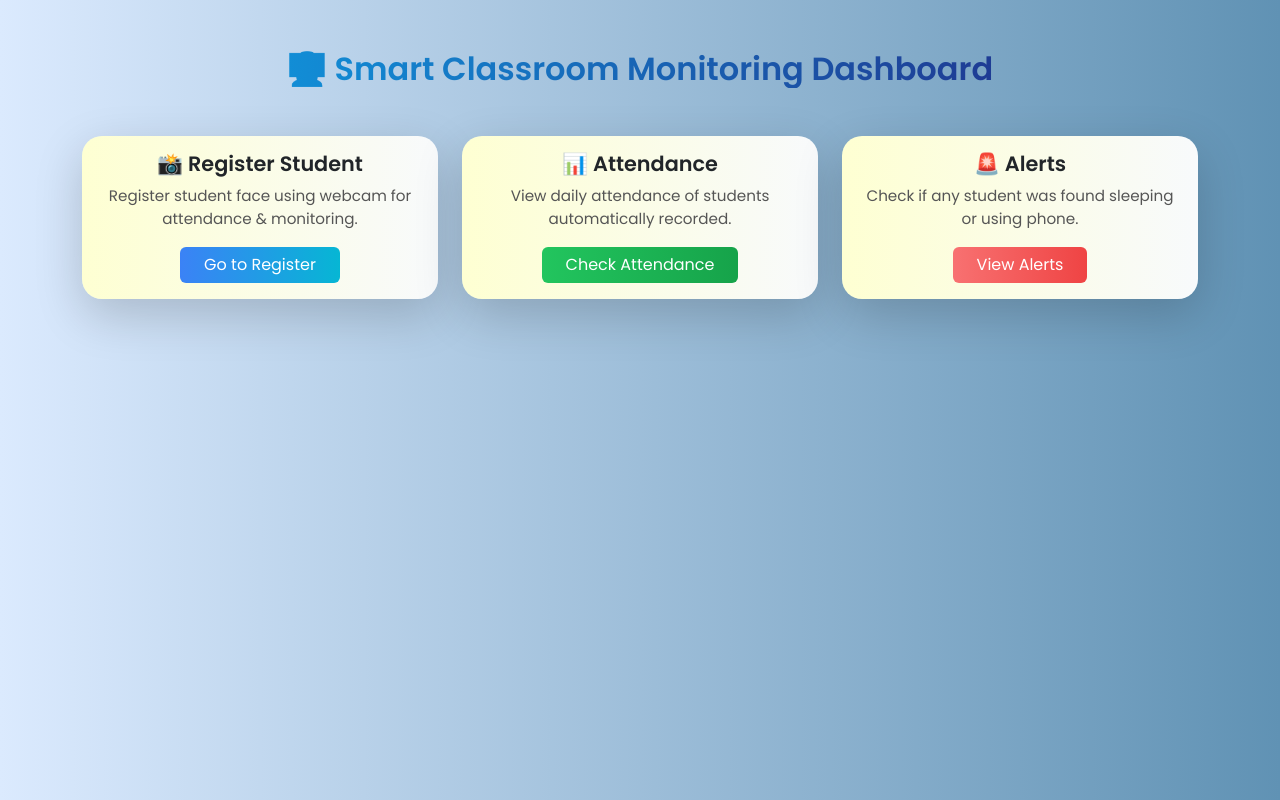
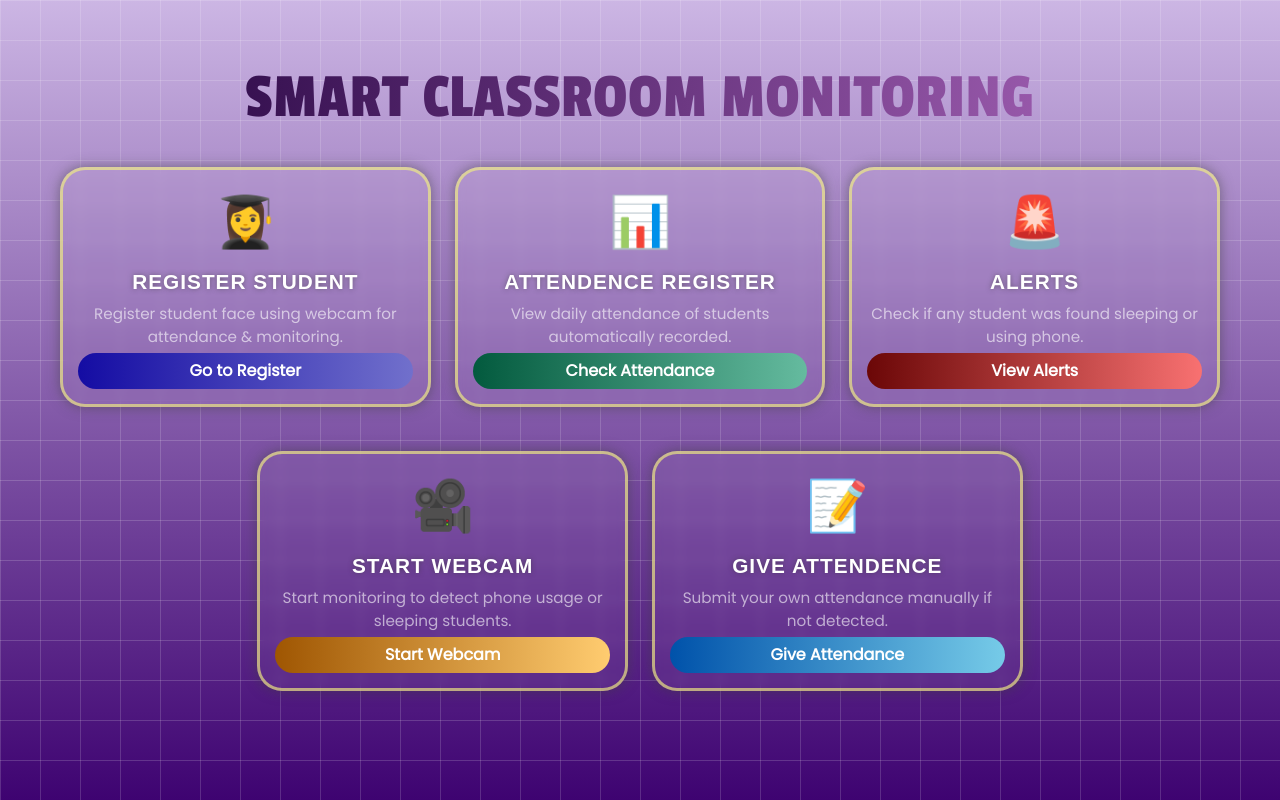
Before and after one commit to Ankshika1508/Smart-Classroom-Monitoring, a plain HTML site: page index.html in a window 1280 px wide. Drawn offline with nearby package versions, Linux system fonts and the light colour scheme; a web font is replaced by a local one.

Commit message:
changed UI

```diff
--- a/index.html
+++ b/index.html
@@ -3,113 +3,221 @@
 <head>
   <meta charset="UTF-8" />
   <meta name="viewport" content="width=device-width, initial-scale=1" />
-  <title>Teacher Dashboard - Classroom Monitor</title>
+  <title>Smart Classroom Monitoring</title>
 
   <!-- Bootstrap CDN -->
   <link href="https://cdn.jsdelivr.net/npm/bootstrap@5.3.3/dist/css/bootstrap.min.css" rel="stylesheet" />
 
   <!-- Google Fonts -->
-  <link href="https://fonts.googleapis.com/css2?family=Poppins:wght@400;600&display=swap" rel="stylesheet" />
+  <link href="https://fonts.googleapis.com/css2?family=DM+Serif+Display&family=Poppins&display=swap" rel="stylesheet" />
+  <link href="https://fonts.googleapis.com/css2?family=Passion+One&display=swap" rel="stylesheet" />
+  <link href="https://fonts.googleapis.com/css2?family=Iceland&display=swap" rel="stylesheet">
 
-  <!-- Custom CSS -->
+
   <style>
     body {
       font-family: 'Poppins', sans-serif;
-      background: linear-gradient(to right, #dbeafe, #6092b4);
+      background:
+        linear-gradient(to bottom, #ccb6e4, #3e0371),
+        linear-gradient(rgba(255, 255, 255, 0.163) 1px, transparent 1px),
+        linear-gradient(90deg, rgba(255, 255, 255, 0.156) 1px, transparent 1px);
+      background-size: cover, 40px 40px, 40px 40px;
+      background-blend-mode: overlay;
       min-height: 100vh;
-      padding-top: 50px;
+      color: white;
+      padding-top: 40px;
+      overflow: hidden;
     }
 
     h2 {
-      font-weight: 600;
-      background: linear-gradient(to right, #0ea5e9, #222481);
+      font-family: 'Passion One', cursive;
+      font-size: 4.0rem;
+      letter-spacing: 0.5px;
+      background: linear-gradient(to right, #21013d, #ad68be);
       -webkit-background-clip: text;
       -webkit-text-fill-color: transparent;
+      text-align: center;
+      margin-bottom: 30px;
+    }
+
+    h2:hover {
+  transform: scale(1.05);
+  text-shadow:  0 0 30px #be95e9;
+  transition: all 0.5s ease-in-out;
+}
+
+
+    .container {
+      padding: 20px;
+      max-width: 1200px;
     }
 
     .card {
-      border: none;
-      border-radius: 20px;
-      transition: transform 0.3s ease, box-shadow 0.3s ease;
-      background: linear-gradient(to right, #feffd2, #f8fafc);
+      background: rgba(255, 255, 255, 0.05);
+      border: 3px solid rgba(241, 237, 129, 0.666);
+      backdrop-filter: blur(5px);
+      border-radius: 25px;
+      padding: 15px;
+      height: 240px;
+      color: white;
+      text-align: center;
+      box-shadow: 0 0 13px rgba(65, 65, 65, 0.558);
+      display: flex;
+      flex-direction: column;
+      justify-content: space-between;
     }
 
     .card:hover {
-      transform: translateY(-5px);
-      box-shadow: 0 8px 20px rgba(0, 0, 0, 0.1);
+      transform: scale(1.05);
+      box-shadow: 0 0 30px rgba(241, 233, 80, 0.714);
+    }
+
+    .card-icon {
+      font-size: 50px;
     }
 
 .card-title {
   font-size: 1.3rem;
-      font-weight: 600;
+  margin-top: 10px;
+  color: #ffffff;
+  font-family: 'Iceland', sans-serif;
+  font-weight: bold;
+  letter-spacing: 1px;
+   text-shadow: 0 0 5px rgba(49, 47, 47, 0.5);
 }
+
+
 
     .card-text {
       font-size: 0.95rem;
-      color: #555;
+      margin-bottom: auto;
+      color: #ffffff99;
+    }
+
+    .btn {
+      border-radius: 30px;
+      font-weight: bold;
+      width: 100%;
     }
 
     .btn-primary {
-      background: linear-gradient(to right, #3b82f6, #06b6d4);
+      background: linear-gradient(to right, #140ca3, #7170cc);
       border: none;
     }
+    .btn-primary:hover {
+  color: black !important;
+}
+
 
     .btn-success {
-      background: linear-gradient(to right, #22c55e, #16a34a);
+      background: linear-gradient(to right, #035a3e, #65bb9f);
       border: none;
+    }
+    .btn-success:hover {
+  color: black !important;
 }
 
     .btn-danger {
-      background: linear-gradient(to right, #f87171, #ef4444);
+      background: linear-gradient(to right, #6b0707, #f87171);
       border: none;
+    }
+    .btn-danger:hover {
+  color: black !important;
+}
+
+    .btn-warning {
+      background: linear-gradient(to right, #9f5602, #ffcc70);
+      color: white;
+      border: none;
+    }
+    .btn-warning:hover {
+  color: black !important;
+}
+
+    .btn-info {
+      background: linear-gradient(to right, #0052aa, #76cbe8);
+      border: none;
+      color: white;
+    }
+    .btn-info:hover {
+  color: black !important;
 }
 
     .btn:hover {
       opacity: 0.9;
+    }
+
+    .row.g-4 {
+      row-gap: 20px;
+      justify-content: center;
+    }
+
+    @media (max-width: 768px) {
+      .card {
+        height: auto;
+      }
     }
   </style>
 </head>
 <body>
 
   <div class="container">
-    <h2 class="text-center mb-5">👩‍🏫 Smart Classroom Monitoring Dashboard</h2>
+    <h2>SMART  CLASSROOM  MONITORING</h2>
 
     <div class="row g-4">
       <!-- Card 1 -->
       <div class="col-md-4">
-        <div class="card shadow-lg h-100">
-          <div class="card-body text-center">
-            <h5 class="card-title">📸 Register Student</h5>
+        <div class="card">
+          <div class="card-icon">👩‍🎓</div>
+          <h5 class="card-title">REGISTER STUDENT</h5>
           <p class="card-text">Register student face using webcam for attendance & monitoring.</p>
-            <a href="register.html" class="btn btn-primary px-4">Go to Register</a>
-          </div>
+          <a href="register.html" class="btn btn-primary">Go to Register</a>
         </div>
       </div>
 
       <!-- Card 2 -->
       <div class="col-md-4">
-        <div class="card shadow-lg h-100">
-          <div class="card-body text-center">
-            <h5 class="card-title">📊 Attendance</h5>
+        <div class="card">
+          <div class="card-icon">📊</div>
+          <h5 class="card-title">ATTENDENCE REGISTER</h5>
           <p class="card-text">View daily attendance of students automatically recorded.</p>
-            <a href="attendence.html" class="btn btn-success px-4">Check Attendance</a>
-          </div>
+          <a href="attendence.html" class="btn btn-success">Check Attendance</a>
         </div>
       </div>
 
       <!-- Card 3 -->
       <div class="col-md-4">
-        <div class="card shadow-lg h-100">
-          <div class="card-body text-center">
-            <h5 class="card-title">🚨 Alerts</h5>
+        <div class="card">
+          <div class="card-icon">🚨</div>
+          <h5 class="card-title">ALERTS</h5>
           <p class="card-text">Check if any student was found sleeping or using phone.</p>
-            <a href="alerts.html" class="btn btn-danger px-4">View Alerts</a>
+          <a href="alerts.html" class="btn btn-danger">View Alerts</a>
         </div>
+      </div>
+
+      <!-- Card 4 -->
+      <div class="col-md-4">
+        <div class="card">
+          <div class="card-icon">🎥</div>
+          <h5 class="card-title">START WEBCAM</h5>
+          <p class="card-text">Start monitoring to detect phone usage or sleeping students.</p>
+          <a href="webcam.html" class="btn btn-warning">Start Webcam</a>
+        </div>
+      </div>
+
+      <!-- Card 5 -->
+      <div class="col-md-4">
+        <div class="card">
+          <div class="card-icon">📝</div>
+          <h5 class="card-title">GIVE ATTENDENCE</h5>
+          <p class="card-text">Submit your own attendance manually if not detected.</p>
+          <a href="give_attendance.html" class="btn btn-info">Give Attendance</a>
         </div>
       </div>
     </div>
   </div>
 
+  <!-- Bootstrap JS -->
   <script src="https://cdn.jsdelivr.net/npm/bootstrap@5.3.3/dist/js/bootstrap.bundle.min.js"></script>
 </body>
 </html>
--- a/style/style.css
+++ b/style/style.css
@@ -1,4 +1,103 @@
-body {
+ body {
+  font-family: 'Poppins', sans-serif;
+  background:
+    linear-gradient(to bottom, #ccb6e4, #430877),   /* Your gradient */
+    linear-gradient(rgba(255, 255, 255, 0.163) 1px, transparent 1px),    /* Horizontal lines */
+    linear-gradient(90deg, rgba(255, 255, 255, 0.156) 1px, transparent 1px);  /* Vertical lines */
+  background-size: cover, 40px 40px, 40px 40px;     /* Grid spacing */
+  background-blend-mode: overlay;
+  min-height: 100vh;
+  color: rgb(255, 255, 255);
+  padding-top: 60px;
+}
+
+
+    h2 {
+  font-family: 'Passion One', cursive;
+  font-size: 4.0rem;
+  letter-spacing: 1px;
+  background: linear-gradient(to right, #430877);
+  -webkit-background-clip: text;
+  -webkit-text-fill-color: transparent;
+  text-align: center;
+    margin-bottom: 30px;
+
+}
+
+
+    h2:hover {
+      transform: scale(1.05);
+      text-shadow: 0 0 20px rgba(255, 255, 255, 0.8);
+    }
+
+    .card {
+      background: rgba(255, 255, 255, 0.05);
+      border: 2px solid rgba(255, 255, 255, 0.3);
+      backdrop-filter: blur(10px);
+      border-radius: 25px;
+      padding: 25px;
+      height: 320px;
+      color: white;
+      text-align: center;
+      box-shadow: 0 0 15px rgba(255, 255, 255, 0.15);
+      transition: all 0.3s ease;
+    }
+    .container {
+  padding-top: 30px;
+  padding-bottom: 50px;
+}
+
+
+    .card:hover {
+      transform: scale(1.05);
+      box-shadow: 0 0 30px rgba(255, 255, 255, 0.4);
+    }
+
+    .card-icon {
+      font-size: 50px;
+      margin-bottom: 20px;
+    }
+
+    .card-title {
+      font-size: 1.4rem;
+      font-weight: bold;
+      margin-bottom: 10px;
+    }
+
+    .card-text {
+      font-size: 1rem;
+      opacity: 0.9;
+    }
+
+    .btn {
+      border-radius: 25px;
+      font-weight: bold;
+    }
+
+    .btn-primary {
+      background: linear-gradient(to right, #140ca3, #7170cc);
+      border: none;
+    }
+
+    .btn-success {
+      background: linear-gradient(to right, #035a3e, #65bb9f);
+      border: none;
+    }
+
+    .btn-danger {
+      background: linear-gradient(to right, #6b0707, #f87171);
+      border: none;
+    }
+
+    .btn:hover {
+      opacity: 0.9;
+    }
+
+    @media (max-width: 767px) {
+      .card {
+        height: auto;
+      }
+    }body {
   font-family: 'Segoe UI', sans-serif;
 }
 
```
Also changed, not shown: classroom.jpeg (added). Lines whose indentation alone changed are shown as unchanged.
